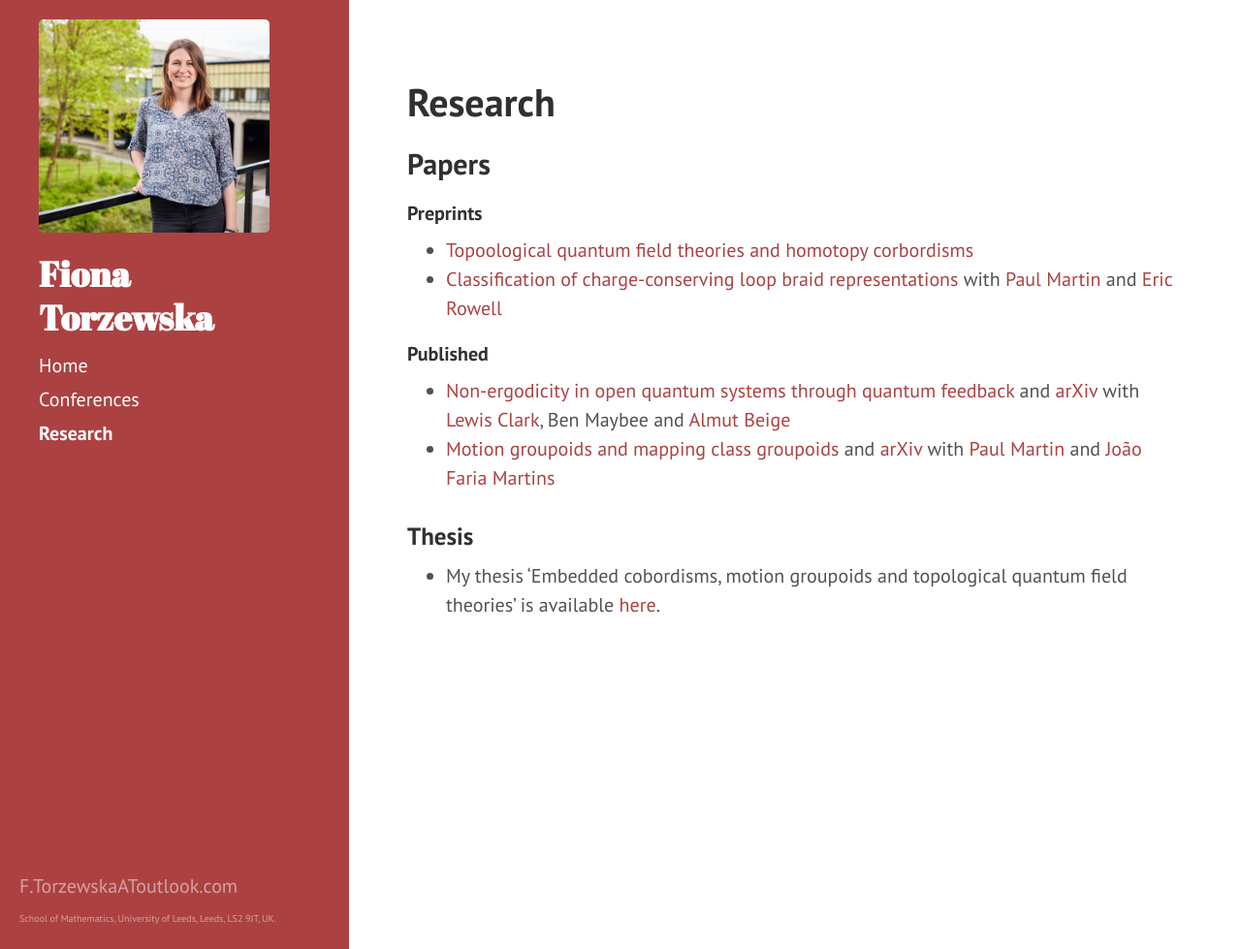
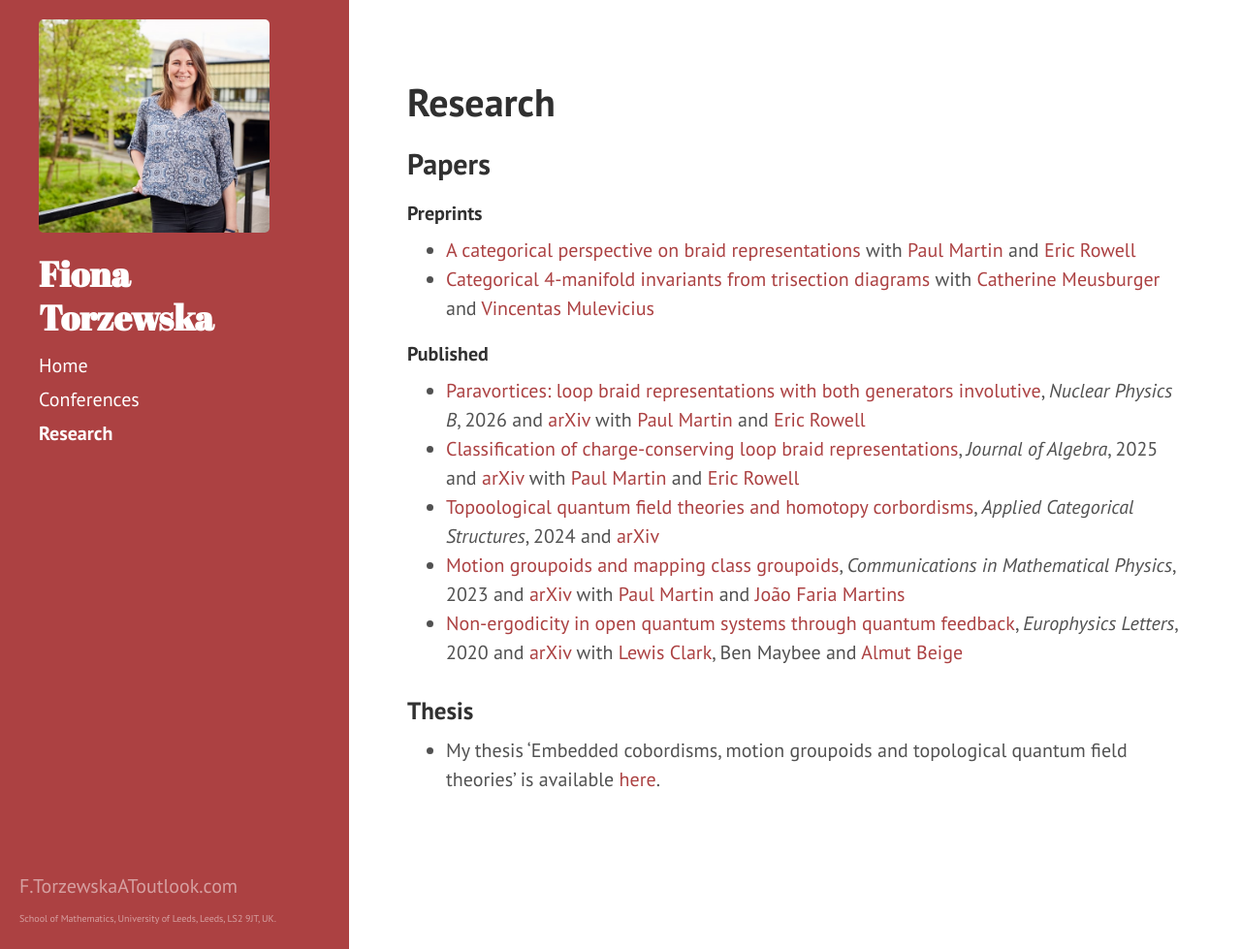
Before and after one commit to fionatorzewska/fionatorzewska.github.io, a Jekyll site: the page built from research.md, in a window 1280 px wide and 979 px high. Shown: the whole window at 97% size. Built offline with Jekyll 4.4.1, drawn with Linux system fonts in a browser that asks for light colours; Markdown is read by kramdown in place of the engine named in the settings.

Commit message:
Update research.md with new papers and removed section
Removed works in progress section and added new preprints and published papers.

```diff
--- a/research.md
+++ b/research.md
@@ -6,18 +6,18 @@ title: Research
 
 ## Papers
 
-<!---#### Works in progress
-- 'From resistance distances to the Potts model' with ['Tetsuo Deguchi'](http://www.phys.ocha.ac.jp/deguchilab/deguchiE.html)
-- 'Motion groupoids and monoidal structures' with ['Paul Martin'](https://www1.maths.leeds.ac.uk/~ppmartin/)--->
-
 #### Preprints
-- [Topoological quantum field theories and homotopy corbordisms](https://arxiv.org/abs/2208.14504)
-- [Classification of charge-conserving loop braid representations](https://arxiv.org/abs/2301.13831) with [Paul Martin](https://www1.maths.leeds.ac.uk/~ppmartin/) and [Eric Rowell](https://people.tamu.edu/~rowell/)
+- [A categorical perspective on braid representations](https://arxiv.org/abs/2506.07950) with [Paul Martin](https://www1.maths.leeds.ac.uk/~ppmartin/) and [Eric Rowell](https://people.tamu.edu/~rowell/)
+- [Categorical 4-manifold invariants from trisection diagrams](https://arxiv.org/abs/2511.19384) with [Catherine Meusburger](https://en.www.math.fau.de/lie-groups/scientific-staff/prof-dr-catherine-meusburger/) and [Vincentas Mulevicius](https://ufind.univie.ac.at/en/person.html?id=1015044)
 
 #### Published
-- [Non-ergodicity in open quantum systems through quantum feedback](https://epljournal.edpsciences.org/articles/epl/abs/2020/11/epl20169/epl20169.html) and [arXiv](https://arxiv.org/abs/1611.03716) with [Lewis Clark]([https://www.staff.ncl.ac.uk/lewisclark/](https://scholar.google.co.uk/citations?user=UOzma1QAAAAJ&hl=en)), Ben Maybee and [Almut Beige](https://theory.leeds.ac.uk/dr-almut-beige/)
-- [Motion groupoids and mapping class groupoids](https://link.springer.com/article/10.1007/s00220-023-04755-0) and [arXiv](https://arxiv.org/abs/2103.10377) with [Paul Martin](https://www1.maths.leeds.ac.uk/~ppmartin/)
+- [Paravortices: loop braid representations with both generators involutive](https://www.sciencedirect.com/science/article/pii/S055032132600180X), _Nuclear Physics B_, 2026 and [arXiv](https://arxiv.org/abs/2512.17830) with [Paul Martin](https://www1.maths.leeds.ac.uk/~ppmartin/) and [Eric Rowell](https://people.tamu.edu/~rowell/)
+- [Classification of charge-conserving loop braid representations](https://www.sciencedirect.com/science/article/pii/S002186932400677X), _Journal of Algebra_, 2025 and [arXiv](https://arxiv.org/abs/2301.13831) with [Paul Martin](https://www1.maths.leeds.ac.uk/~ppmartin/) and [Eric Rowell](https://people.tamu.edu/~rowell/)
+- [Topoological quantum field theories and homotopy corbordisms](https://link.springer.com/article/10.1007/s10485-024-09776-x), _Applied Categorical Structures_, 2024 and [arXiv](https://arxiv.org/abs/2208.14504)
+- [Motion groupoids and mapping class groupoids](https://link.springer.com/article/10.1007/s00220-023-04755-0), _Communications in Mathematical Physics_, 2023 and [arXiv](https://arxiv.org/abs/2103.10377) with [Paul Martin](https://www1.maths.leeds.ac.uk/~ppmartin/)
 and [Jo&atilde;o Faria Martins](http://www1.maths.leeds.ac.uk/~pmtjfa/)
+- [Non-ergodicity in open quantum systems through quantum feedback](https://epljournal.edpsciences.org/articles/epl/abs/2020/11/epl20169/epl20169.html), _Europhysics Letters_, 2020  and [arXiv](https://arxiv.org/abs/1611.03716) with [Lewis Clark]([https://www.staff.ncl.ac.uk/lewisclark/](https://scholar.google.co.uk/citations?user=UOzma1QAAAAJ&hl=en)), Ben Maybee and [Almut Beige](https://theory.leeds.ac.uk/dr-almut-beige/)
+
 
 ### Thesis
 - My thesis 'Embedded cobordisms, motion groupoids and topological quantum field theories' is available [here](https://etheses.whiterose.ac.uk/30137/).
```
